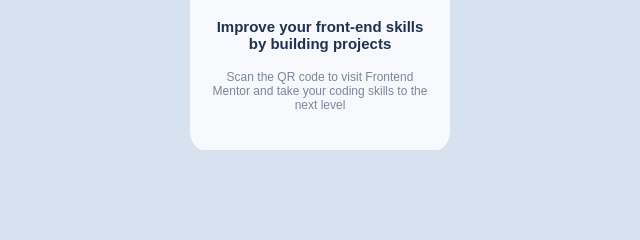
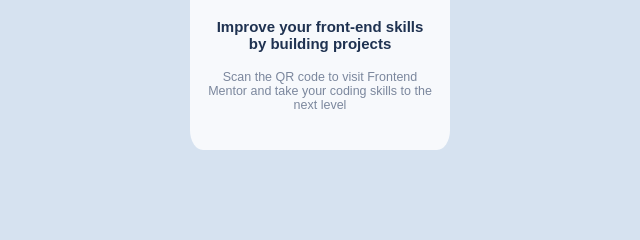
Before and after one commit to mrileyclark/qrcode-component, a plain HTML site: page index.html in a window 1280 px wide. Shown: the part 447-687 px from the top of the page, 320-960 px from the left. Drawn offline with Linux system fonts and the light colour scheme.

Commit message:
updated font size on paragraph

```diff
--- a/styles.css
+++ b/styles.css
@@ -58,6 +58,6 @@
 p + p {
  color: hsl(220, 15%, 55%);
  font-weight: 400;
- font-size: 12px;
+ font-size: 12.5px;
  margin-bottom: 10%;
 }
```
